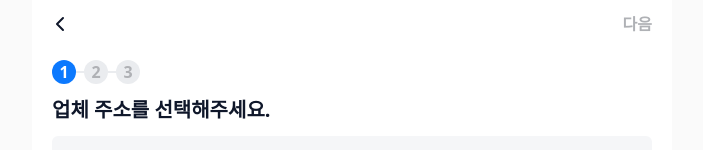
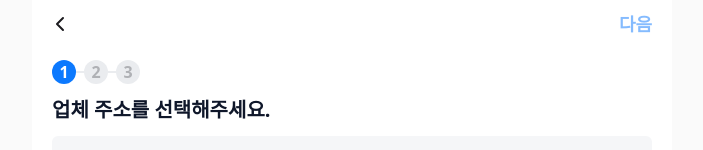
Before and after one commit to bepyan/alright, a Next.js app: page /create in a window 1280 px wide. Shown: the top 150 px of the page, without its empty margins (288-991 px from the left). Built offline with nearby package versions, Linux system fonts and the light colour scheme.

Commit message:
💄 Button ghost style & cursor pointer

```diff
--- a/src/app/create/HeaderNavContent.tsx
+++ b/src/app/create/HeaderNavContent.tsx
@@ -1,8 +1,8 @@
 'use client';
 import { useRouter } from 'next/navigation';
 
-import { cn } from '~/lib/utils';
-import { Icons } from '~/ui/Icons';
+import BackButton from '~/ui/BackButton';
+import Button from '~/ui/Button';
 
 import { useCreate } from './state';
 
@@ -33,17 +33,11 @@ export default function HeaderNavContent() {
 
   return (
     <>
-      <Icons.ChevronLeft className='-ml-1 h-6 w-6 active:opacity-click' onClick={prevStep} />
+      <BackButton onClick={prevStep} />
       {step < MAX_STEP && (
-        <div
-          className={cn(
-            'select-none font-bold',
-            canMoveToNext ? 'text-al-blue active:opacity-click' : 'text-al-disabled',
-          )}
-          onClick={nextStep}
-        >
+        <Button variant='primeGhost' size='min' disabled={!canMoveToNext} onClick={nextStep}>
           다음
-        </div>
+        </Button>
       )}
     </>
   );
--- a/src/app/create/Step2.tsx
+++ b/src/app/create/Step2.tsx
@@ -1,5 +1,6 @@
 import { create } from 'zustand';
 
+import BackButton from '~/ui/BackButton';
 import Button from '~/ui/Button';
 import { Icons } from '~/ui/Icons';
 import IconTitle from '~/ui/IconTitle';
@@ -80,10 +81,10 @@ function CarParkDetail() {
 
   return (
     <div className='container fixed inset-0 z-50 overflow-y-scroll bg-white'>
-      <div className='container fixed mt-1.5 ml-2.5'>
-        <div className='flex h-9 w-9 items-center justify-center rounded-full bg-white'>
-          <Icons.ChevronLeftIcon
-            className='h-6 w-6 active:opacity-click'
+      <div className='container fixed mt-1.5 ml-3.5'>
+        <div className=''>
+          <BackButton
+            className='flex h-9 w-9 items-center justify-center rounded-full bg-white'
             onClick={hideCarParkDetail}
           />
         </div>
@@ -135,10 +136,7 @@ function CarParkSearch() {
   return (
     <div className='container fixed inset-0 z-40 bg-white'>
       <div className='flex h-12 items-center gap-3 border-b border-al-border px-container'>
-        <Icons.ChevronLeftIcon
-          className='-ml-1 h-6 w-6 active:opacity-click'
-          onClick={hideCarParkSearch}
-        />
+        <BackButton onClick={hideCarParkSearch} />
         <input placeholder='계약한 주차장 검색' className='flex-1 focus:outline-none' autoFocus />
       </div>
 
--- /dev/null
+++ b/src/ui/BackButton.tsx
@@ -0,0 +1,19 @@
+import { ChevronLeft } from 'lucide-react';
+
+import { cn } from '~/lib/utils';
+
+import Button from './Button';
+
+export default function BackButton({
+  className,
+  onClick,
+}: {
+  className?: string;
+  onClick?: () => void;
+}) {
+  return (
+    <Button className={cn('-ml-1', className)} size='min' variant='ghost'>
+      <ChevronLeft className='h-6 w-6' onClick={onClick} />
+    </Button>
+  );
+}
--- a/src/ui/BuggyButton.tsx
+++ b/src/ui/BuggyButton.tsx
@@ -13,7 +13,7 @@ export default function BuggyButton() {
 
   return (
     <Button
-      kind='error'
+      variant='destructive'
       onClick={() => {
         setClicked(true);
       }}
--- a/src/ui/Button.tsx
+++ b/src/ui/Button.tsx
@@ -4,7 +4,7 @@ import * as React from 'react';
 import { cn } from '~/lib/utils';
 
 export const buttonVariants = cva(
-  'active:opacity-90 transition-opacity inline-flex items-center justify-center rounded-lg text-lg font-bold select-none focus:outline-none disabled:opacity-50 disabled:pointer-events-none',
+  'active:opacity-90 transition-opacity inline-flex items-center justify-center rounded-lg text-lg font-bold select-none focus:outline-none disabled:opacity-50 disabled:pointer-events-none cursor-pointer',
   {
     variants: {
       variant: {
@@ -12,10 +12,12 @@ export const buttonVariants = cva(
         subtle: 'bg-transparent text-al-blue border border-al-blue',
         destructive: 'bg-al-red text-white',
         outline: 'bg-transparent text-black border border-al-border',
-        ghost: 'bg-transparent text-al-blue hover:bg-slate-100',
+        primeGhost: 'bg-transparent text-al-blue',
+        ghost: 'bg-transparent text-al-black',
       },
       size: {
         default: 'h-14 py-2 px-4',
+        min: 'active:opacity-click',
       },
     },
     defaultVariants: {
--- a/src/ui/Input.tsx
+++ b/src/ui/Input.tsx
@@ -36,7 +36,7 @@ export function InputFrame({
     <div
       {...props}
       className={cn(
-        'flex h-12 w-full select-none items-center gap-3 rounded-md bg-al-gray-100 py-2 px-3',
+        'flex h-12 w-full cursor-pointer select-none items-center gap-3 rounded-md bg-al-gray-100 py-2 px-3',
         className,
       )}
     >
--- a/tailwind.config.js
+++ b/tailwind.config.js
@@ -16,6 +16,7 @@ module.exports = {
         border: '#E9EAEC',
         disabled: '#AFB1B5',
         slate: '#697483',
+        black: '#1C1B1F',
       },
     },
     extend: {
```
